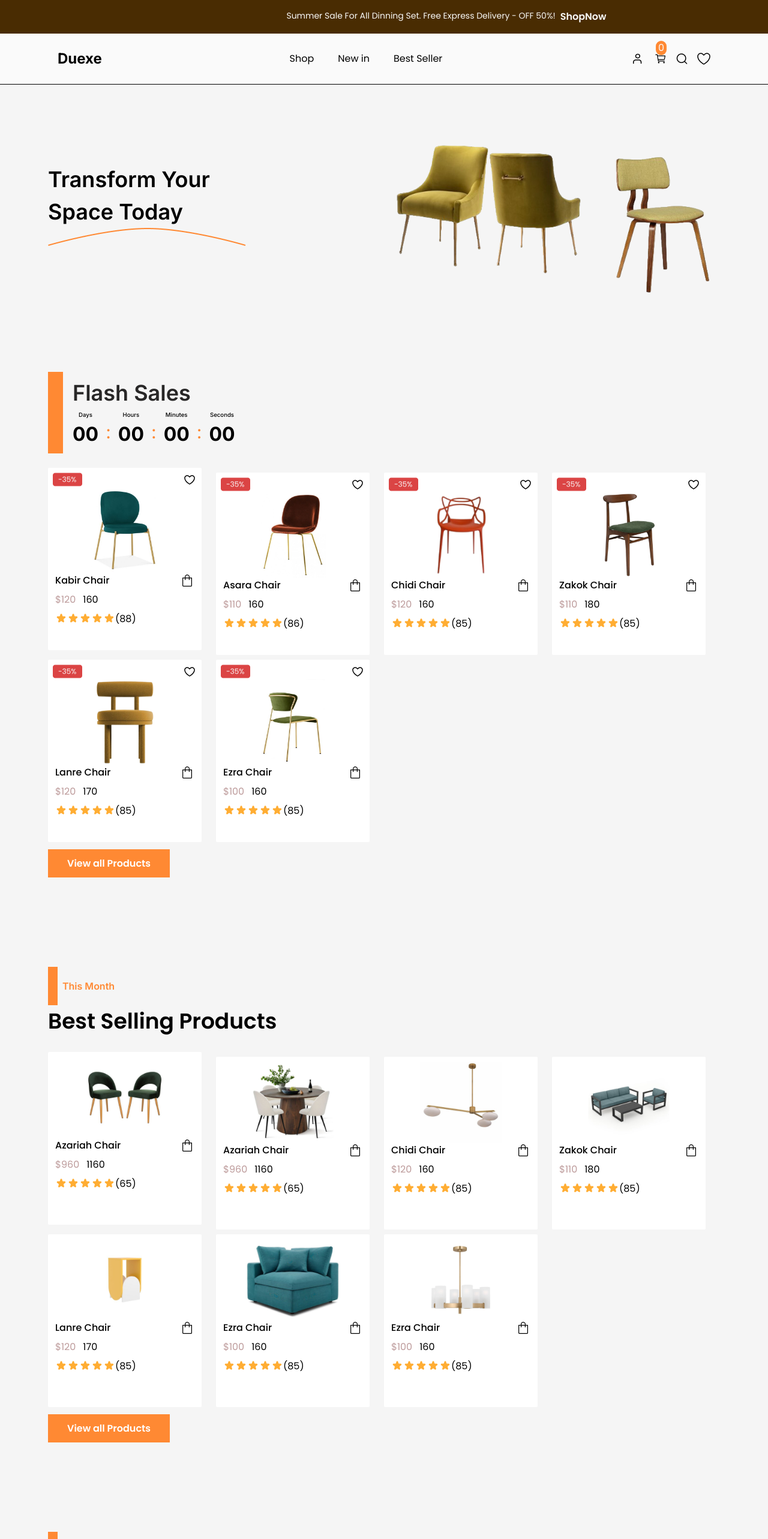
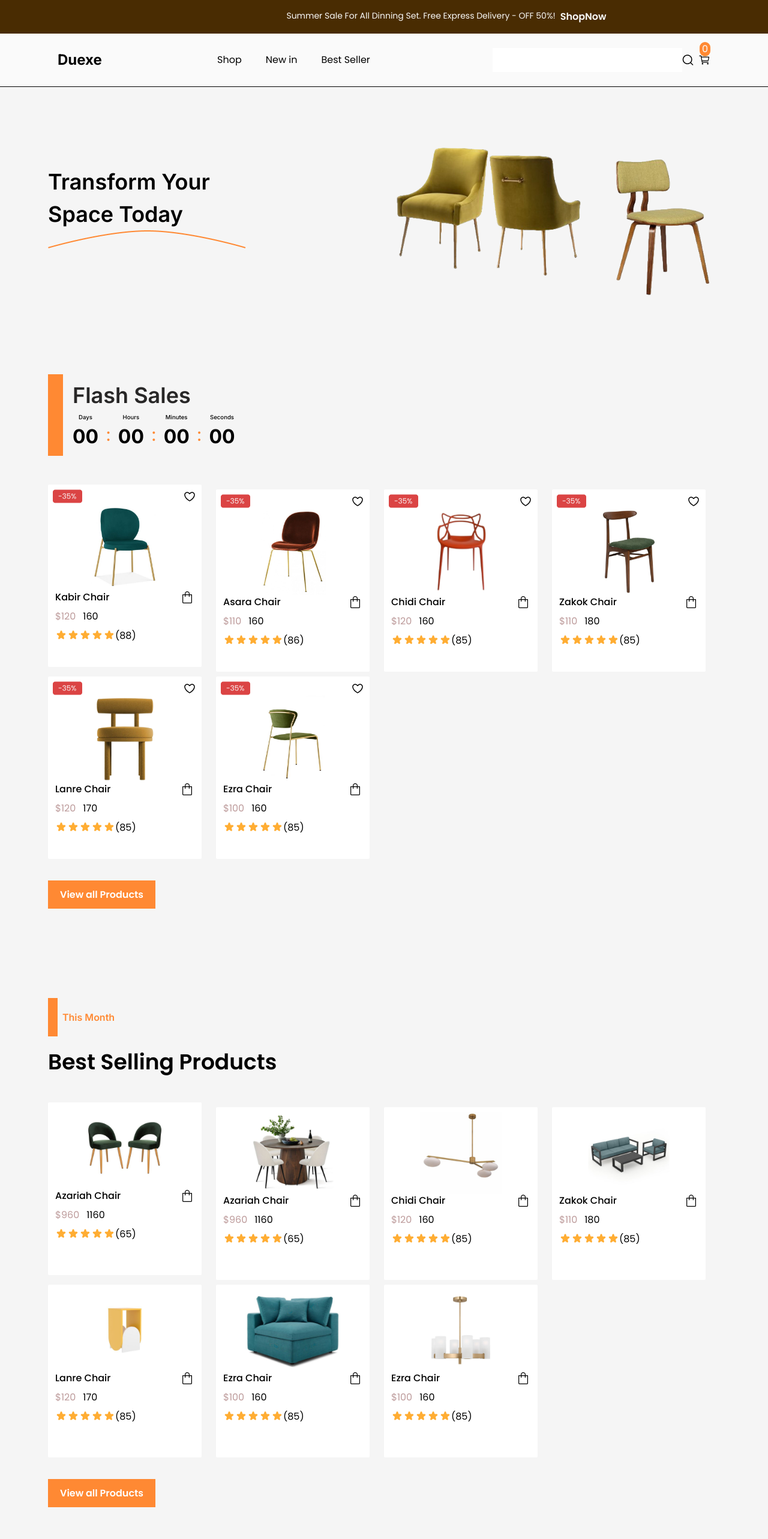
Before and after one commit to Victoryk-tech/hng-ecommerce-task2, a React (Vite) app: page / in a window 1280 px wide. Shown: the top 2566 px of the page at 60% size. Built offline with nearby package versions, Linux system fonts and the light colour scheme.

Commit message:
function

```diff
--- a/src/components/BestSeller.jsx
+++ b/src/components/BestSeller.jsx
@@ -2,11 +2,12 @@ import React from "react";
 
 import BestProducts from "./products/BestProducts";
 import bests from "./database/bestSeller";
+import ViewBtn from "../shared/ViewBtn";
 
 const BestSeller = () => {
   return (
-    <div className="px-2 md:px-6 lg:px-20 lg:py-20 md:py-10 py-4 w-full">
-      <div className="">
+    <div className="px-2 md:px-6 lg:px-20 lg:py-20 md:py-10 py-28 w-full">
+      <div className="space-y-4">
         <div className="border-l-[16px] border-[#FF8933] py-5 px-2 font-inter">
           <h1 className="font-semibold text-[16px] text-[#FF8933]">
             This Month
@@ -27,13 +28,8 @@ const BestSeller = () => {
             );
           })}
         </div>
-        <a
-          href="#"
-          className="bg-[#FF8933] text-white px-8 py-3 font-semibold text-[16px]"
-        >
-          View all Products
-        </a>
       </div>
+      <ViewBtn />
     </div>
   );
 };
--- a/src/components/Flash.jsx
+++ b/src/components/Flash.jsx
@@ -3,11 +3,12 @@ import items from "../components/database/flashProduct";
 import FlashSales from "./products/FlashSales";
 
 import Timer from "./Timer";
+import ViewBtn from "../shared/ViewBtn";
 
 const Flash = () => {
   return (
     <div className="px-2 md:px-6 lg:px-20 lg:py-20 md:py-10 py-4 w-full">
-      <div className="w-full">
+      <div className="w-full space-y-6">
         <div className="border-l-[25px] border-[#FF8933] py-2 pl-4 font-inter">
           <h1 className="font-semibold text-[24px] lg:text-[36px] text-[#282727]">
             Flash Sales
@@ -24,13 +25,8 @@ const Flash = () => {
             );
           })}
         </div>
-        <a
-          href="#"
-          className="bg-[#FF8933] text-white px-8 py-3 font-semibold text-[16px]"
-        >
-          View all Products
-        </a>
       </div>
+      <ViewBtn />
     </div>
   );
 };
--- a/src/components/Footer.jsx
+++ b/src/components/Footer.jsx
@@ -14,13 +14,13 @@ const Footer = () => {
           <p className="font-light text-[16px] font-poppin">
             Get 10% off your first order
           </p>
-          <div className="flex items-start justify-between py-2 pl-2 w-[95%] md:w-[82%] lg:w-[30%] border-white border-[1px]  bg-transparent text-[16px] font-normal font-poppin">
+          <div className="flex items-start justify-between py-2 pl-2 w-[95%] md:w-[82%] lg:w-[50%] border-white border-[1px]  bg-transparent text-[16px] font-normal font-poppin">
             <input
               type="text"
               placeholder="Enter your email"
               className=" outline-none bg-transparent"
             />
-            <img src={send} alt="" />
+            <img src={send} alt="" className="pr-2" />
           </div>
         </div>
         <div className="flex  items-start justify-between w-full">
--- a/src/components/Header.jsx
+++ b/src/components/Header.jsx
@@ -15,10 +15,6 @@ const Header = () => {
       <TopNav />
       <div className="px-4 md:px-10 lg:px-24 py-6 border-b-[0.5px] border-black  bg-[#FAFAFA] w-full">
         <div className="flex items-center justify-between ">
-          <div className="flex items-center justify-center md:hidden space-x-4">
-            <img src={menu} alt="" />
-            <img src={search} alt="" />
-          </div>
           <Link to="/">
             {" "}
             <div>
@@ -31,8 +27,11 @@ const Header = () => {
             <a href="#">New in</a>
             <a href="#">Best Seller</a>
           </nav>
-          <div className="flex items-center justify-center space-x-4 ">
-            <img src={user} alt="" />
+          <div className="flex items-center justify-center space-x-2">
+            <div className="hover:shadow-[0_7px_25px_rgba(0,0,0,0.08)] flex items-center justify-center rounded-lg pl-3">
+              <input type="text" className="outline-none bg-none py-2" />
+              <img src={search} className="text-[20px] hover:text-[#FF8933]" />
+            </div>
             <Link to="/cart" className="relative">
               {" "}
               <IoCartOutline className="text-[20px]" />
@@ -40,9 +39,6 @@ const Header = () => {
                 {cartState.totalQuantity}
               </h1>
             </Link>
-
-            <img src={search} className="text-[20px] hidden md:block" />
-            <img src={love} alt="" className="hidden md:block" />
           </div>
         </div>
       </div>
--- a/src/components/Main.jsx
+++ b/src/components/Main.jsx
@@ -7,7 +7,7 @@ import products from "./database/mainProduct";
 
 const Main = () => {
   return (
-    <div className="px-2 md:px-6 lg:px-20 lg:py-20 md:py-10 py-16 w-full">
+    <div className="px-2 md:px-6 lg:px-20 lg:py-20 md:py-10 pb-10 w-full">
       <div className="space-y-5">
         <div className="border-l-[16px] border-[#FF8933] py-5 px-2 font-inter">
           <h1 className="font-semibold text-[16px] text-[#FF8933]">
@@ -35,6 +35,14 @@ const Main = () => {
           );
         })}
       </div>
+      <div className="pt-6">
+        <a
+          href="#"
+          className="bg-[#FF8933] text-white py-3 px-5 w-[60%] md:w-[60%] lg:w-[70%] font-semibold text-[16px]"
+        >
+          Load more
+        </a>
+      </div>
     </div>
   );
 };
--- a/src/components/Service.jsx
+++ b/src/components/Service.jsx
@@ -4,7 +4,7 @@ import customer from "../assets/customer.png";
 import tick from "../assets/tick.png";
 const Service = () => {
   return (
-    <div className="space-y-10 md:space-y-0 md:space-x-6  flex flex-col md:flex md:flex-row items-center text-center justify-center md:justify-between px-2 md:px-4 lg:px-20 lg:py-20 md:py-10 py-4 w-full  ">
+    <div className="space-y-10 md:space-y-0 md:space-x-6  flex flex-col md:flex md:flex-row items-center text-center justify-center md:justify-between px-2 md:px-4 lg:px-20 lg:py-20 md:py-10 py-16 w-full  ">
       <div className="flex flex-col items-center justify-center space-y-4">
         <div className="rounded-[50%] bg-[#5B3702] text-white p-2">
           <img src={delivery} alt="" />
--- /dev/null
+++ b/src/shared/ViewBtn.jsx
@@ -0,0 +1,16 @@
+import React from "react";
+
+const ViewBtn = () => {
+  return (
+    <div className="pt-6">
+      <a
+        href="#"
+        className="bg-[#FF8933] text-white py-3 px-5 w-[60%] md:w-[60%] lg:w-[70%] font-semibold text-[16px]"
+      >
+        View all Products
+      </a>
+    </div>
+  );
+};
+
+export default ViewBtn;
```
